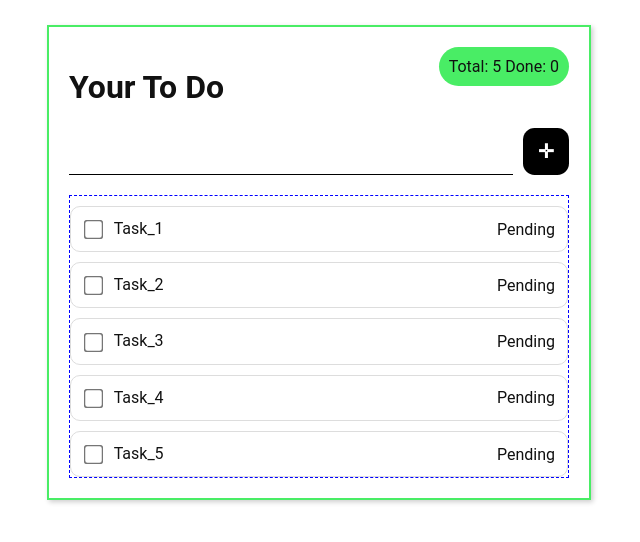
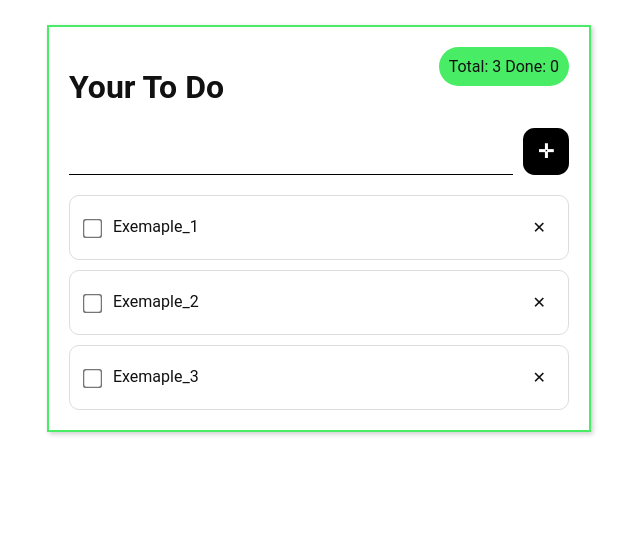
Before and after one commit to Wendell2130/todoList, an Angular app: page / in a window 1280 px wide. Shown: the top 542 px of the page, without its empty margins (321-961 px from the left). Built offline with nearby package versions, Linux system fonts and the light colour scheme.

Commit message:
list done

```diff
--- a/src/app/features/todo/components/list/list.html
+++ b/src/app/features/todo/components/list/list.html
@@ -1,10 +1,12 @@
 
 <div class="container">
   <ul>
-    <li *ngFor="let task of taskList">
+    <li *ngFor="let task of taskList;let i=index" (click)="changeTaskDone(i)">
 
-        <span> <input type="checkbox"> {{task.task}}</span>
-        <span>{{task.done ? 'Done' : 'Pending'}}</span>
+        <span> <input type="checkbox"[checked]="task.done"  >
+           {{task.task}}
+          </span>
+        <span class="btn-delete" (click)="deleteTask(i)"> &#10005;</span>
 
     </li>
   </ul>
--- a/src/app/features/todo/components/list/list.scss
+++ b/src/app/features/todo/components/list/list.scss
@@ -1,8 +1,6 @@
 :host {
     margin-top: 20px;
     display: block;
-    border: 1px dashed blue;
-
 }
 
 ul {
@@ -27,10 +25,22 @@ ul {
         background-color: #f1f1f1;
         cursor: pointer
     }
+
     input {
-         transform: scale(1.5);
-         margin-right: 10px;
-          vertical-align: middle;
-        }
+        transform: scale(1.5);
+        margin-right: 10px;
+        vertical-align: middle;
+    }
 
 }
+
+.btn-delete {
+    border-radius: 25px;
+    padding: 10px;
+}
+
+.btn-delete:hover {
+    background-color: #ddd;
+    border-radius: 10px;
+    background-color: rgb(232, 51, 51);
+}
--- a/src/app/features/todo/components/list/list.ts
+++ b/src/app/features/todo/components/list/list.ts
@@ -1,4 +1,4 @@
-import { Component, Input } from '@angular/core';
+import { Component, EventEmitter, Input, Output } from '@angular/core';
 import { Task } from '../../../../interfaces/task';
 
 @Component({
@@ -8,5 +8,16 @@ import { Task } from '../../../../interfaces/task';
   styleUrl: './list.scss'
 })
 export class List {
-@Input() taskList: Task[] = [];
+  @Input() taskList: Task[] = [];
+  @Output() taskDoneToggle = new EventEmitter<number>();
+  @Output() taskDelete = new EventEmitter<number>();
+
+  changeTaskDone(index: number) {
+    this.taskDoneToggle.emit(index);
+
+  }
+  deleteTask(index: number) {
+    this.taskDelete.emit(index);
+
+  }
 }
--- a/src/app/features/todo/todo.html
+++ b/src/app/features/todo/todo.html
@@ -2,8 +2,14 @@
     <div class="info">Total: {{tasks.length}} Done: {{tasksDone.length}}</div>
     <h1 class='title'>Your To Do</h1>
     <div class="content">
-        <app-set (newTask)="addTask($event)"></app-set>
-        <app-list [taskList]="tasks"></app-list>
+        <app-set (newTask)="addTask($event)">
+
+        </app-set>
+
+        <app-list [taskList]="tasks"
+        (taskDoneToggle)="taskDone($event)"
+        (taskDelete)="deleteTask($event)">
+        </app-list>
 
     </div>
 </div>
--- a/src/app/features/todo/todo.ts
+++ b/src/app/features/todo/todo.ts
@@ -1,8 +1,8 @@
 import { Component } from '@angular/core';
 import { Task } from '../../interfaces/task';
 
-const MOCK=Array.from({length:5},(_,i)=>({
-  task:`Task_${i+1}`,done:false
+const MOCK=Array.from({length:3},(_,i)=>({
+  task:`Exemaple_${i+1}`,done:false
 }));
 
 @Component({
@@ -14,10 +14,21 @@ const MOCK=Array.from({length:5},(_,i)=>({
 export class Todo {
  tasks:Task[]=MOCK;
  tasksDone:Task[]=this.tasks.filter(task => task.done);
+
  addTask(task: string) {
     alert(`Task added: ${task}`);
     if (task) {
       this.tasks.push({ task, done: false });
     }
   }
+  taskDone(index: number) {
+    this.tasks[index].done = !this.tasks[index].done;
+    this.tasksDone = this.tasks.filter(task => task.done);
+
+
+  }
+  deleteTask(index: number) {
+    this.tasks.splice(index, 1);
+    this.tasksDone = this.tasks.filter(task => task.done);
+  }
 }
```
